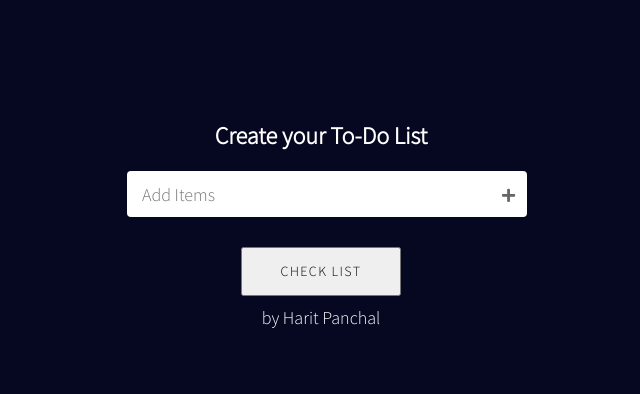
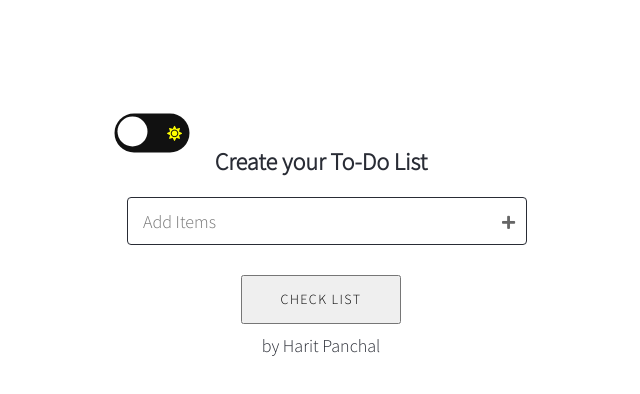
Before and after one commit to haritpanchal/react-todo-app, a React (Create React App) app: page / in a window 1280 px wide. Shown: the top 394 px of the page, without its empty margins (319-959 px from the left). Built offline with nearby package versions, Linux system fonts and the light colour scheme.

Commit message:
light/dark mode added

```diff
--- a/src/components/todoreact/style.css
+++ b/src/components/todoreact/style.css
@@ -9,14 +9,6 @@
 
 html {
     font-size: 62.5%;
-}
-
-.main-div {
-    min-height: 100vh;
-    background: #060822;
-    display: flex;
-    justify-content: center;
-    /* align-items: center; */
 }
 
 .child-div {
@@ -37,12 +29,20 @@ html {
 }
 
 .main-title {
-    color: white;
+    color: #292c35;
     font-size: 24px;
 }
+.dark .main-title{
+    color: #fff;
+}
 
+.dark .bio {
+    color: white;
+    font-size: 18px;
+    margin-top: 10px;
+}
 .bio {
-    color: white;
+    color: #292c35;
     font-size: 18px;
     margin-top: 10px;
 }
--- a/src/components/todoreact/todo.js
+++ b/src/components/todoreact/todo.js
@@ -16,6 +16,7 @@ export default function Todo() {
     const [items, setItems] = useState(getLocalData());
     const [isEditItem, setIsEditItem] = useState("");
     const [toggleButton, setToggleButton] = useState(false);
+    const [lightMode, setLightMode] = useState(false)
     const addItem = () =>{
         if(!inputData){
             alert("Please add value")
@@ -67,11 +68,26 @@ export default function Todo() {
         localStorage.setItem("mytodolist", JSON.stringify(items))
     }, [items])
 
+    const toggleHandler = () => {
+        setLightMode(true);
+        if(lightMode){
+            setLightMode(false)
+        }
+    }
+
 
   return (
     <>
-        <div className='main-div'>
+        <div className={`main-div ${lightMode ? 'dark' : ''}`}>
             <div className='child-div'>
+                <div>
+                    <input type="checkbox" class="checkbox" id="checkbox" onChange={toggleHandler}/>
+                    <label for="checkbox" class="label">
+                        <i class="fas fa-moon"></i>
+                        <i class='fas fa-sun'></i>
+                        <div class='ball'/>
+                    </label>
+                </div>
                 <h2 className='main-title'>Create your To-Do List</h2>
                 <div className='addItems'>
                     <input type="text"
--- a/src/index.css
+++ b/src/index.css
@@ -11,3 +11,64 @@ code {
   font-family: source-code-pro, Menlo, Monaco, Consolas, 'Courier New',
     monospace;
 }
+
+.main-div {
+  min-height: 100vh;
+  background: #fff;
+  display: flex;
+  justify-content: center;
+  /* align-items: center; */
+}
+
+.main-div.dark {
+  background-color: #292c35;
+}
+
+input[type=text] {
+  border: 1px solid #292c35;
+}
+.dark input[type=text] {
+  border: 1px solid #fff;
+}
+
+.checkbox {
+  opacity: 0;
+  position: absolute;
+}
+
+.label {
+  width: 50px;
+  height: 26px;
+  background-color:#111;
+  display: flex;
+  border-radius:50px;
+  align-items: center;
+  justify-content: space-between;
+  padding: 5px;
+  position: relative;
+  transform: scale(1.5);
+}
+
+.ball {
+  width: 20px;
+  height: 20px;
+  background-color: white;
+  position: absolute;
+  top: 2px;
+  left: 2px;
+  border-radius: 50%;
+  transition: transform 0.2s linear;
+}
+
+/*  target the elemenent after the label*/
+.checkbox:checked + .label .ball{
+  transform: translateX(24px);
+}
+
+.fa-moon {
+  color: pink;
+}
+
+.fa-sun {
+  color: yellow;
+}
```
Also changed, not shown: 1 other file (tests, documents, lock files or other folders).
